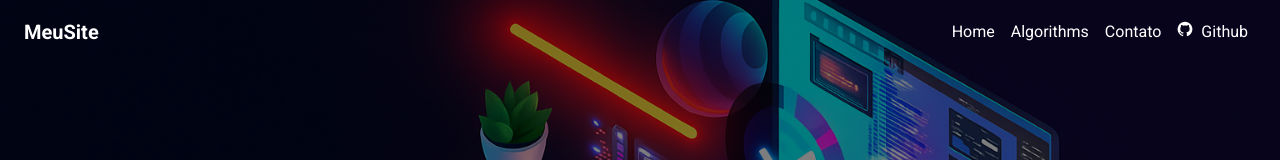
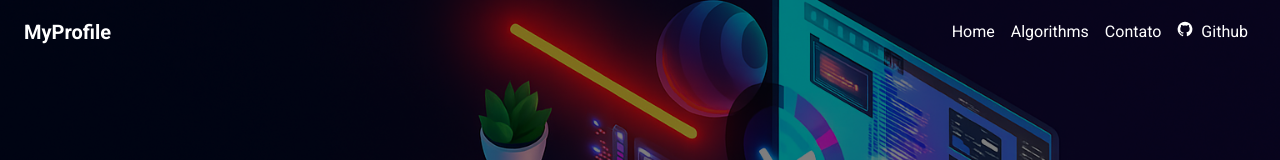
Before and after one commit to guilhermebrida/algorithms-react-app, a React (Create React App) app: page / in a window 1280 px wide. Shown: the top 160 px of the page. Built offline with nearby package versions, Linux system fonts and the light colour scheme; no server answers.

Commit message:
ajuste logo da navbar

```diff
--- a/src/components/TransparentNavbar/TransparentNavbar.jsx
+++ b/src/components/TransparentNavbar/TransparentNavbar.jsx
@@ -18,7 +18,7 @@ export default function TransparentNavbar() {
     >
       <Toolbar sx={{ justifyContent: "space-between" }}>
         <Typography variant="h6" fontWeight="bold">
-          MeuSite
+          MyProfile
         </Typography>
         <Box >
           {/* <Button sx={{ color: "white", textTransform: "none", mx: 1 }}>Home</Button>
```
